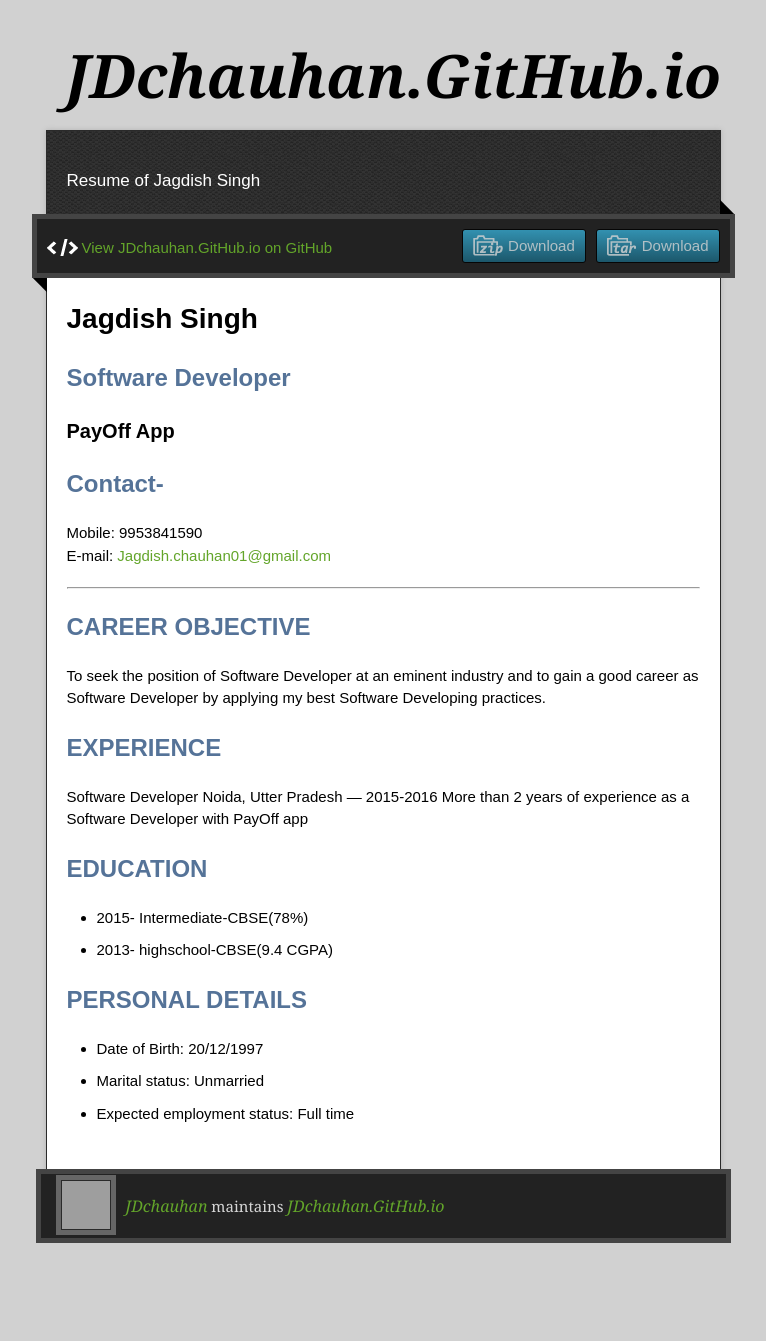
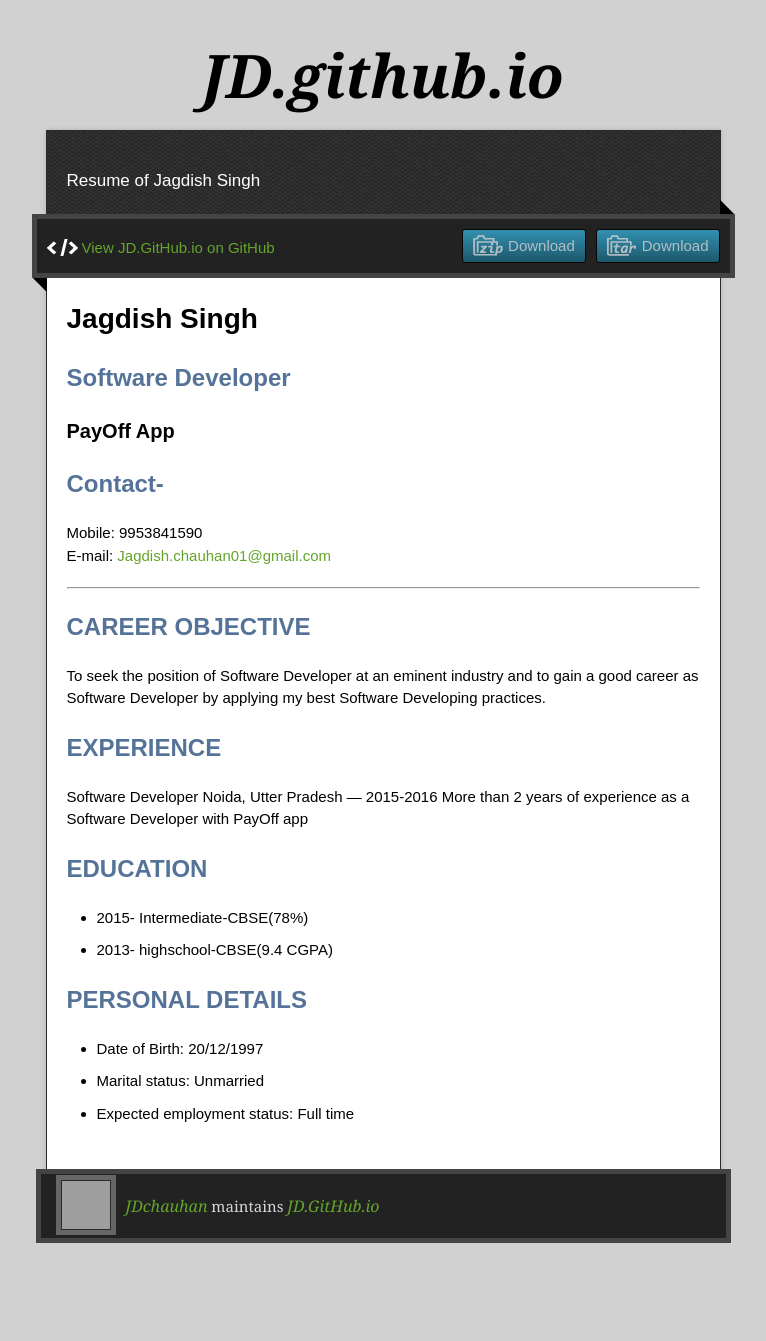
Before and after one commit to JDchauhan/JD.github.io, a plain HTML site: page Resume.html in a window 1280 px wide. Shown: the whole page, without its empty margins (257-1023 px from the left). Drawn offline with nearby package versions, Linux system fonts and the light colour scheme; grey boxes are pictures that could not be loaded.

Commit message:
update resume
correction in userdetails

```diff
--- a/Resume.html
+++ b/Resume.html
@@ -9,7 +9,7 @@
   <script type="text/javascript" src="https://ajax.googleapis.com/ajax/libs/jquery/1.7.1/jquery.min.js"></script>
   <script type="text/javascript" src="javascripts/script.js"></script>
 
-  <title>JDchauhan.GitHub.io</title>
+  <title>JD.github.io</title>
   <meta name="description" content="Resume of Jagdish Singh">
 
   <meta name="viewport" content="width=device-width,initial-scale=1">
@@ -20,16 +20,16 @@
 
   <div class="wrapper">
     <header>
-      <h1 class="title">JDchauhan.GitHub.io</h1>
+      <h1 class="title">JD.github.io</h1>
     </header>
     <div id="container">
       <p class="tagline">Resume of Jagdish Singh</p>
       <div id="main" role="main">
         <div class="download-bar">
         <div class="inner">
-          <a href="https://github.com/JDchauhan/JDchauhan.GitHub.io/tarball/master" class="download-button tar"><span>Download</span></a>
-          <a href="https://github.com/JDchauhan/JDchauhan.GitHub.io/zipball/master" class="download-button zip"><span>Download</span></a>
-          <a href="https://github.com/JDchauhan/JDchauhan.GitHub.io" class="code">View JDchauhan.GitHub.io on GitHub</a>
+          <a href="https://github.com/JDchauhan/JD.GitHub.io/tarball/master" class="download-button tar"><span>Download</span></a>
+          <a href="https://github.com/JDchauhan/JD.GitHub.io/zipball/master" class="download-button zip"><span>Download</span></a>
+          <a href="https://github.com/JDchauhan/JD.GitHub.io" class="code">View JD.GitHub.io on GitHub</a>
         </div>
         <span class="blc"></span><span class="trc"></span>
         </div>
@@ -83,7 +83,7 @@ More than 2 years of experience as a Software Developer with PayOff app</p>
     </div>
     <footer>
       <div class="owner">
-      <p><a href="https://github.com/JDchauhan" class="avatar"><img src="https://avatars0.githubusercontent.com/u/22558331?v=3&amp;s=60" width="48" height="48"></a> <a href="https://github.com/JDchauhan">JDchauhan</a> maintains <a href="https://github.com/JDchauhan/JDchauhan.GitHub.io">JDchauhan.GitHub.io</a></p>
+      <p><a href="https://github.com/JDchauhan" class="avatar"><img src="https://avatars0.githubusercontent.com/u/22558331?v=3&amp;s=60" width="48" height="48"></a> <a href="https://github.com/JDchauhan">JDchauhan</a> maintains <a href="https://github.com/JDchauhan/JD.GitHub.io">JD.GitHub.io</a></p>
 
 
       </div>
@@ -91,7 +91,7 @@ More than 2 years of experience as a Software Developer with PayOff app</p>
   </div>
   <div class="current-section">
     <a href="#top">Scroll to top</a>
-    <a href="https://github.com/JDchauhan/JDchauhan.GitHub.io/tarball/master" class="tar">tar</a><a href="https://github.com/JDchauhan/JDchauhan.GitHub.io/zipball/master" class="zip">zip</a><a href="" class="code">source code</a>
+    <a href="https://github.com/JDchauhan/JD.GitHub.io/tarball/master" class="tar">tar</a><a href="https://github.com/JDchauhan/JD.GitHub.io/zipball/master" class="zip">zip</a><a href="" class="code">source code</a>
     <p class="name"></p>
   </div>
 
```
